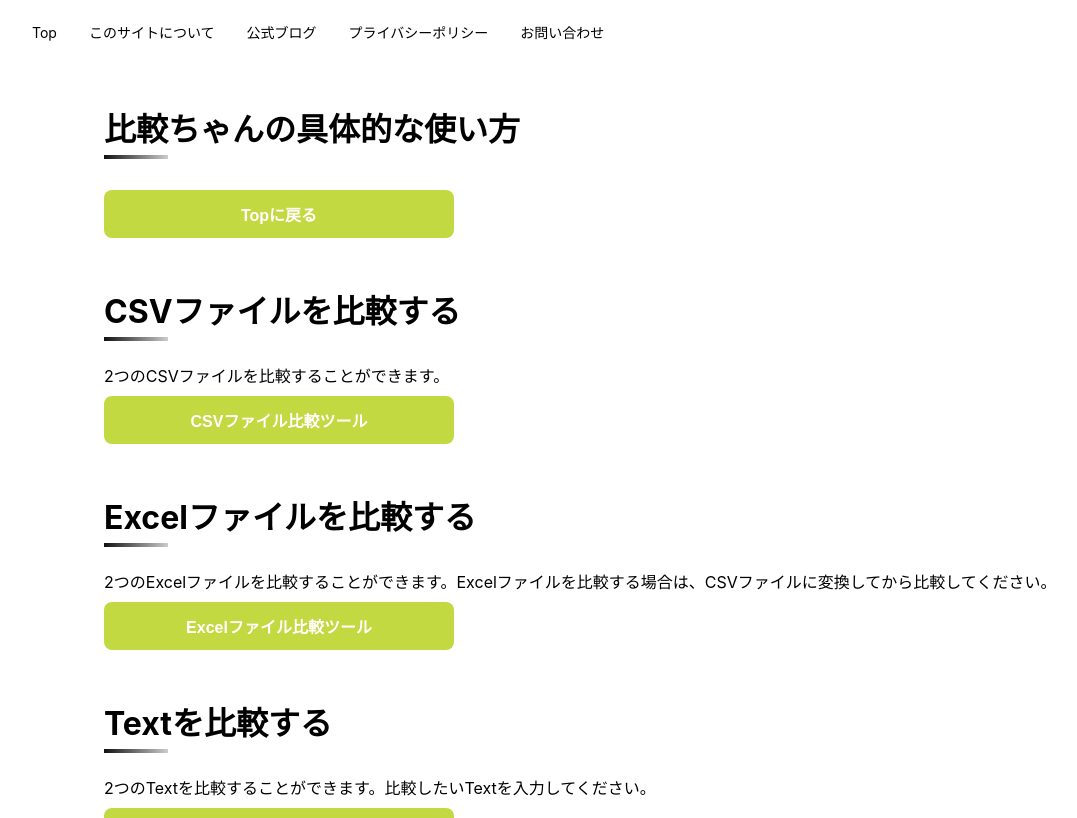
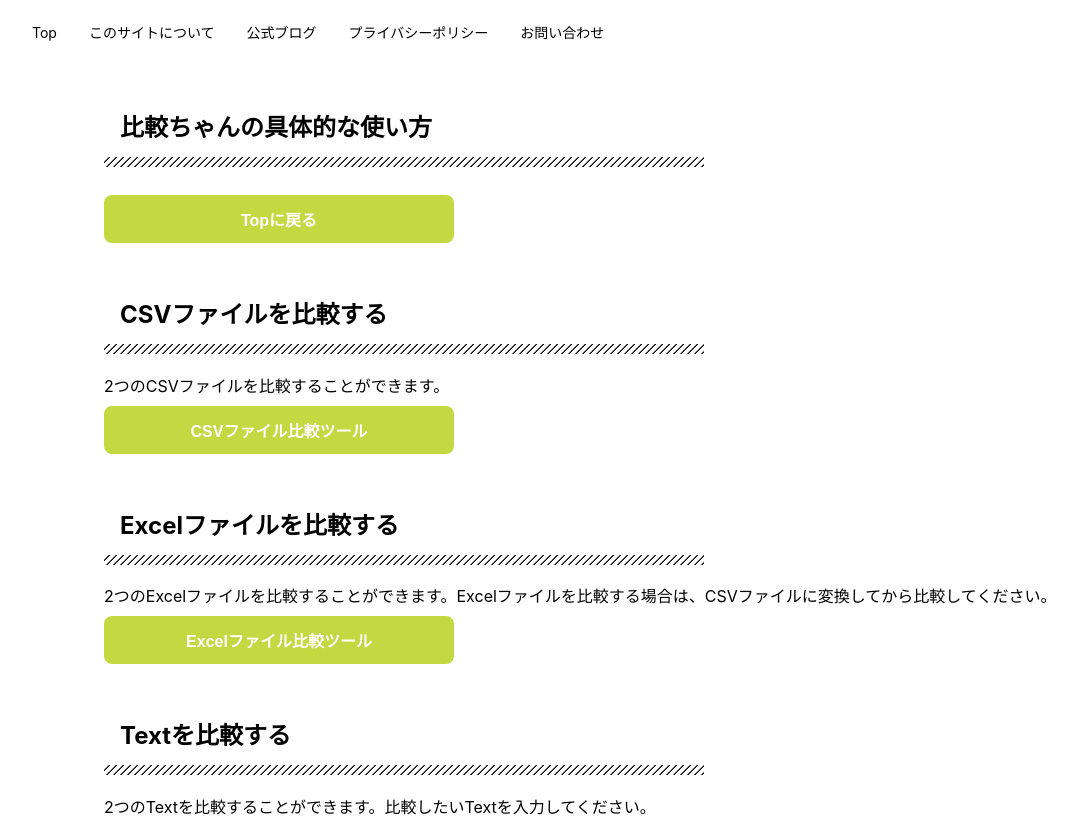
Before and after one commit to mitsu0428/csv-hikakun-prod, a Next.js app: page /about in a window 1280 px wide. Shown: the top 818 px of the page, without its empty margins (0-1077 px from the left). Built offline with nearby package versions, Linux system fonts and the light colour scheme.

Commit message:
fix: subtitleデザインの統一

```diff
--- a/src/pages/about.tsx
+++ b/src/pages/about.tsx
@@ -89,20 +89,33 @@
 
 const BasicSubTitle = styled.h2`
   position: relative;
-  margin-top: 2rem;
-  margin-bottom: 1.5rem;
-  padding: 0.5rem 0;
-  font-size: 2rem;
-  font-weight: bold;
+  padding: 1.5rem 1rem;
 
-  ::before {
+  :after {
+    position: absolute;
+    bottom: 0;
+    left: 0;
+    width: 100%;
+    max-width: 600px;
+    height: 10px;
     content: "";
-    position: absolute;
-    bottom: -1px;
-    left: 0;
-    width: 4rem;
-    height: 4px;
-    background: linear-gradient(to right, #111, #ccc);
+    background-image: -webkit-repeating-linear-gradient(
+      135deg,
+      #000,
+      #000 1px,
+      transparent 2px,
+      transparent 5px
+    );
+    background-image: repeating-linear-gradient(
+      -45deg,
+      #000,
+      #000 1px,
+      transparent 2px,
+      transparent 5px
+    );
+    background-size: 7px 7px;
+    -webkit-backface-visibility: hidden;
+    backface-visibility: hidden;
   }
 `;
 
```
